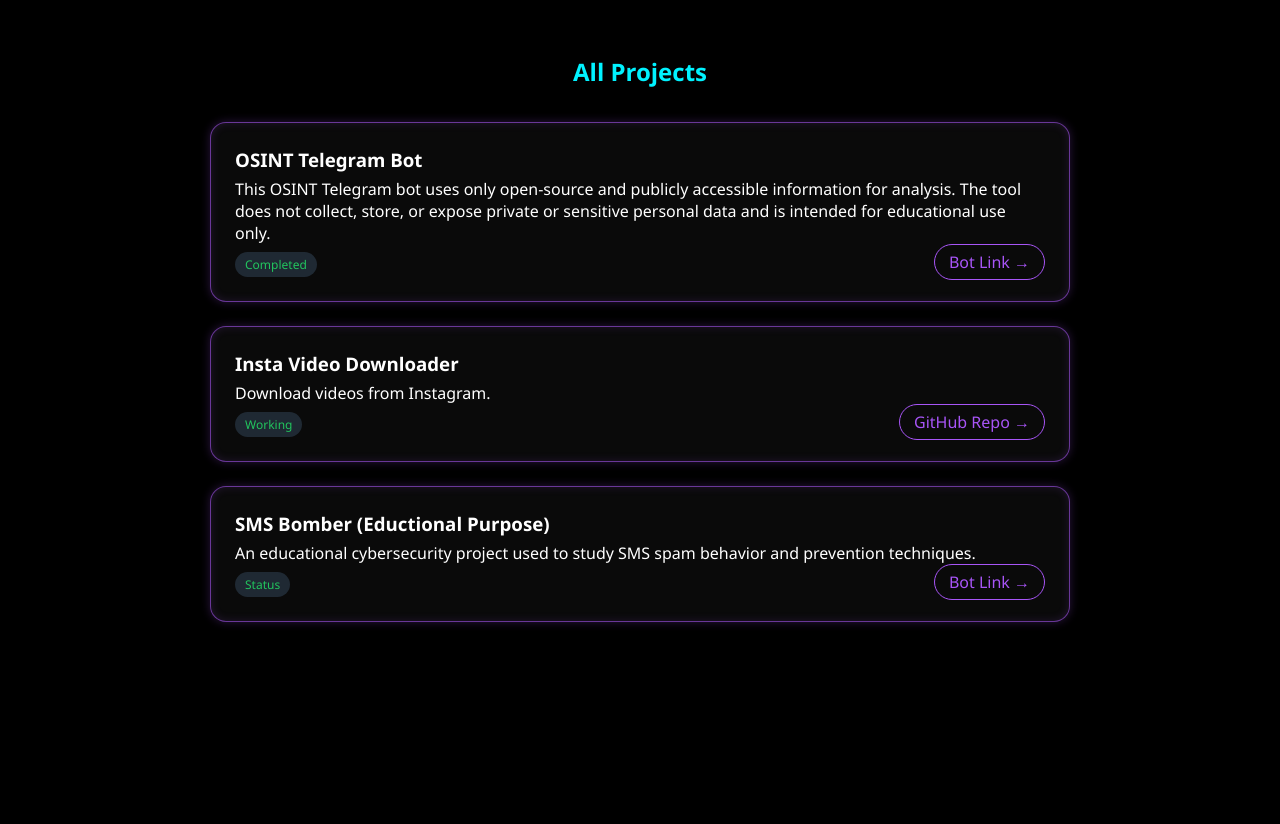
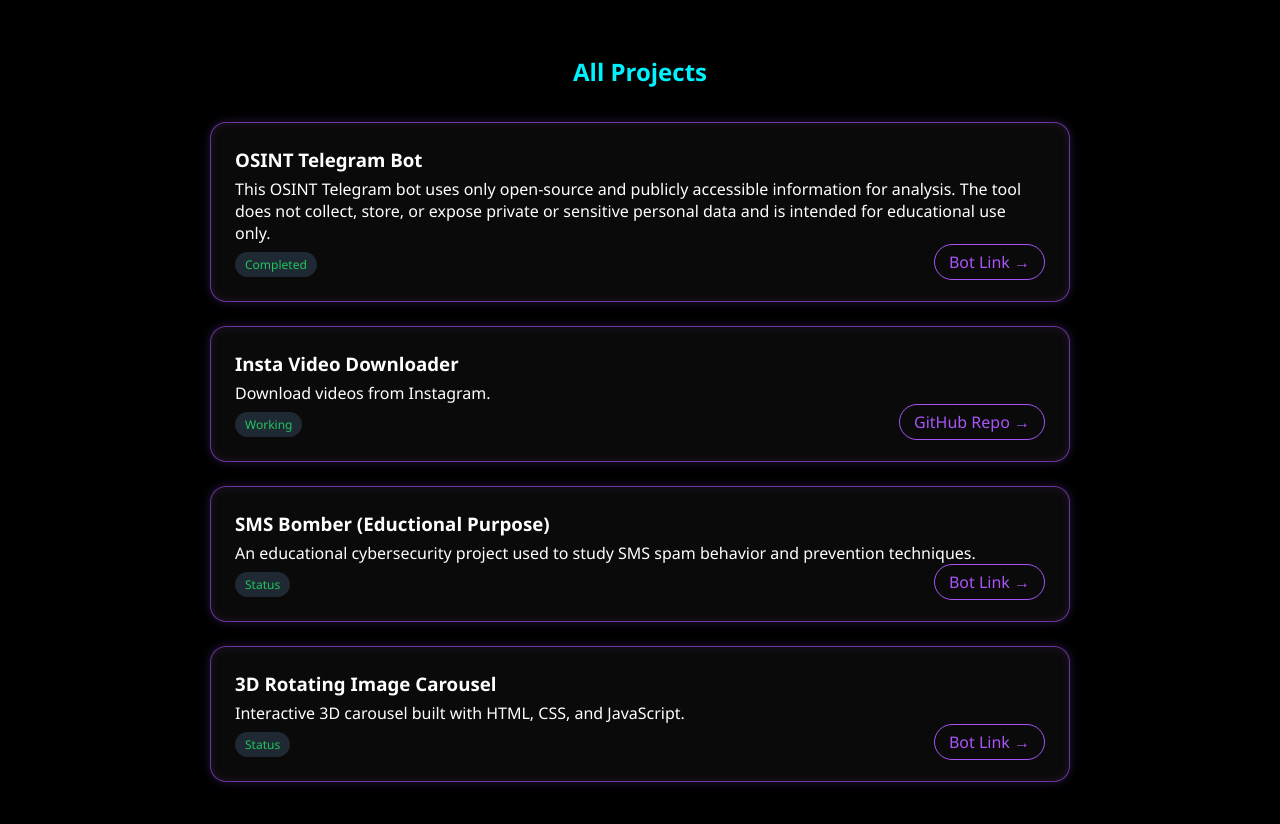
Before and after one commit to masterjay2911/jay-portfolio, a plain HTML site: page projects.html in a window 1280 px wide. Shown: the part 76-900 px from the top of the page. Before the commit the page ends 872 px from the top, so only its background shows below. Drawn offline with Linux system fonts and the light colour scheme.

Commit message:
projects.html

```diff
--- a/projects.html
+++ b/projects.html
@@ -52,6 +52,19 @@
         Bot Link →
     </a>
 </div>
+  <div class="glass project">
+    <h3>3D Rotating Image Carousel</h3>
+
+    <p>
+        Interactive 3D carousel built with HTML, CSS, and JavaScript.
+    </p>
+
+    <span class="badge">Status</span>
+
+    <a class="link-btn" href="https://jaymali-3d.netlify.app/" target="_blank" rel="noopener">
+        Bot Link →
+    </a>
+</div>
 
 </section>
 
```
